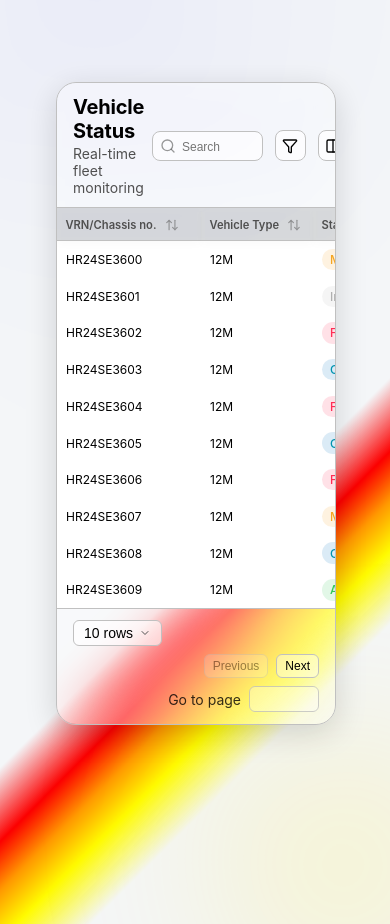
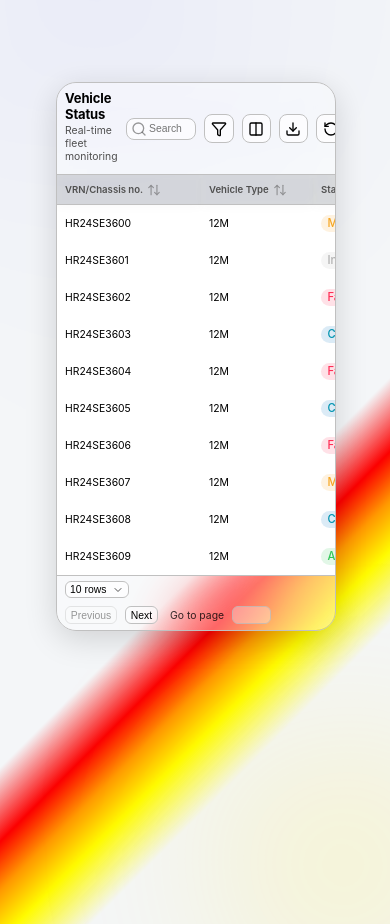
Before and after one commit to Praveen343577/Reusable-Table-Component, a React (Vite) app: page / in a window 390 px wide. Built offline with nearby package versions, Linux system fonts and the light colour scheme; the HTML template or start-up script is replaced by a standard one.

Commit message:
updated responsiveness on 4 breakpoints

```diff
--- a/src/App.jsx
+++ b/src/App.jsx
@@ -22,20 +22,8 @@ function App() {
       render: (row) => {
         const initials = row.driver.split(' ').map(n => n[0]).join('').substring(0, 2).toUpperCase();
         return (
-          <div style={{ display: 'flex', alignItems: 'center', gap: '8px' }}>
-            <div style={{
-              width: '27px',
-              height: '27px',
-              borderRadius: '50%',
-              backgroundColor: 'rgba(0, 146, 175, 0.1)',
-              border: "1.5px solid rgba(0, 146, 175, 0.2)",
-              color: '#0093af',
-              display: 'flex',
-              alignItems: 'center',
-              justifyContent: 'center',
-              fontSize: '12px',
-              fontWeight: '400'
-            }}>
+          <div className="driver-wrapper">
+            <div className="driver-avatar">
               {initials}
             </div>
             <span>{row.driver}</span>
--- a/src/Components/Table/Body/DeltaPill.css
+++ b/src/Components/Table/Body/DeltaPill.css
@@ -31,3 +31,23 @@
   font-size: 10px;
   margin-right: 4px;
 }
+
+@media (max-width: 72rem) {
+  .ct-delta-pill { padding: 1.5px 5px; font-size: 9px; margin-left: 5px; }
+  .ct-delta-icon { font-size: 9px; margin-right: 3px; }
+}
+
+@media (max-width: 64rem) {
+  .ct-delta-pill { padding: 1px 4px; font-size: 8px; margin-left: 4px; }
+  .ct-delta-icon { font-size: 8px; margin-right: 2px; }
+}
+
+@media (max-width: 56rem) {
+  .ct-delta-pill { padding: 1px 3px; font-size: 8px; margin-left: 3px; }
+  .ct-delta-icon { font-size: 8px; margin-right: 2px; }
+}
+
+@media (max-width: 48rem) {
+  .ct-delta-pill { padding: 0px 2px; font-size: 7px; margin-left: 2px; }
+  .ct-delta-icon { font-size: 7px; margin-right: 1px; }
+}
--- a/src/Components/Table/Header/Header.css
+++ b/src/Components/Table/Header/Header.css
@@ -24,3 +24,19 @@
 .ct-sort-icons.active {
   color: #0093af;
 }
+
+@media (max-width: 72rem) {
+  .ct-th-content { gap: 0.45rem; }
+}
+
+@media (max-width: 64rem) {
+  .ct-th-content { gap: 0.4rem; }
+}
+
+@media (max-width: 56rem) {
+  .ct-th-content { gap: 0.35rem; }
+}
+
+@media (max-width: 48rem) {
+  .ct-th-content { gap: 0.25rem; }
+}
--- a/src/Components/Table/Pagination/Pagination.css
+++ b/src/Components/Table/Pagination/Pagination.css
@@ -150,51 +150,40 @@
 }
 
 @media (max-width: 72rem) {
-  .ct-footer {
-    padding: 0.75rem 1rem;
-    flex-wrap: wrap;
-    gap: 1rem;
-    justify-content: space-between;
-  }
-  .ct-page-btn {
-    padding: 0.25rem 0.5rem;
-    font-size: 0.75rem;
-    min-width: 1.5rem;
-  }
-  .ct-go-to {
-    margin-left: 0.5rem;
-  }
+  .ct-footer { padding: 0.75rem 1rem; flex-wrap: wrap; gap: 1rem; justify-content: space-between; }
+  .ct-showing-text { font-size: 0.8125rem; }
+  .ct-rows-trigger { padding: 0.2rem 0.5rem; font-size: 0.8125rem; }
+  .ct-page-btn { padding: 0.3rem 0.6rem; font-size: 0.8125rem; min-width: 1.75rem; }
+  .ct-go-to { font-size: 0.8125rem; margin-left: 0.75rem; }
+  .ct-go-to input { width: 2.75rem; padding: 0.3rem; font-size: 0.8125rem; }
+}
+
+@media (max-width: 64rem) {
+  .ct-showing-label { display: none; }
+  .ct-footer { padding: 0.6rem 0.85rem; }
+  .ct-showing-text { font-size: 0.75rem; }
+  .ct-rows-trigger { padding: 0.15rem 0.4rem; font-size: 0.75rem; }
+  .ct-page-btn { padding: 0.25rem 0.5rem; font-size: 0.75rem; min-width: 1.5rem; }
+  .ct-go-to { font-size: 0.75rem; margin-left: 0.5rem; }
+  .ct-go-to input { width: 2.5rem; padding: 0.25rem; font-size: 0.75rem; }
+}
+
+@media (max-width: 56rem) {
+  .ct-footer { padding: 0.5rem 0.75rem; }
+  .ct-showing-text { font-size: 0.7rem; }
+  .ct-rows-trigger { padding: 0.15rem 0.3rem; font-size: 0.7rem; }
+  .ct-page-btn { padding: 0.2rem 0.4rem; font-size: 0.7rem; min-width: 1.25rem; }
+  .ct-go-to { font-size: 0.7rem; margin-left: 0.4rem; }
+  .ct-go-to input { width: 2.25rem; padding: 0.2rem; font-size: 0.7rem; }
 }
 
 @media (max-width: 48rem) {
-  .ct-footer {
-    flex-direction: row;
-    flex-wrap: wrap;
-    justify-content: space-between;
-    gap: 0.5rem;
-  }
-  .ct-showing-text {
-    width: auto;
-  }
-  .ct-pagination-controls {
-    width: auto;
-    flex-wrap: wrap;
-    justify-content: flex-end;
-  }
-  .ct-go-to {
-    width: auto;
-    margin-left: 0.5rem;
-  }
-  .ct-pagination-numbers {
-    display: none;
-  }
+  .ct-footer { flex-direction: row; flex-wrap: wrap; justify-content: space-between; gap: 0.5rem; padding: 0.4rem 0.5rem; }
+  .ct-showing-text { width: auto; font-size: 0.65rem; }
+  .ct-rows-trigger { padding: 0.1rem 0.25rem; font-size: 0.65rem; }
+  .ct-pagination-controls { width: auto; flex-wrap: wrap; justify-content: flex-end; }
+  .ct-go-to { width: auto; margin-left: 0.25rem; font-size: 0.65rem; }
+  .ct-go-to input { width: 2rem; padding: 0.15rem; font-size: 0.65rem; }
+  .ct-pagination-numbers { display: none; }
+  .ct-page-btn { padding: 0.15rem 0.3rem; font-size: 0.65rem; }
 }
-
-@media (max-width: 64rem) {
-  .ct-showing-label {
-    display: none;
-  }
-  .ct-go-to input {
-    padding: 0.25rem 0.625rem;
-  }
-}
--- a/src/Components/Table/Table.css
+++ b/src/Components/Table/Table.css
@@ -148,6 +148,26 @@
   background: rgba(0, 0, 0, 0.04);
   border: 1.5px dashed rgba(176, 176, 176, 0.35);
 }
+
+/* ===== Driver Avatar ===== */
+.driver-wrapper {
+  display: flex;
+  align-items: center;
+  gap: 0.5rem;
+}
+.driver-avatar {
+  width: 1.6875rem; /* ~27px */
+  height: 1.6875rem;
+  border-radius: 50%;
+  background-color: rgba(0, 147, 175, 0.1);
+  border: 1.5px solid rgba(0, 147, 175, 0.2);
+  color: #0093af;
+  display: flex;
+  align-items: center;
+  justify-content: center;
+  font-size: 0.75rem; /* 12px */
+  font-weight: 500;
+}
 .status-charging {
   color: var(--primary-color);
   background: rgba(0, 114, 188, 0.14);
@@ -285,50 +305,45 @@
 
 /* ===== Responsive Breakpoints ===== */
 @media (max-width: 72rem) {
-  .ct-table th {
-    padding: 1em 1em;
-    font-size: 0.75rem;
-  }
-  .ct-table td {
-    padding: 0.4em 1em;
-    font-size: 0.8125rem;
-    height: 2.5rem;
-  }
-  .ct-btn {
-    padding: 0.4rem 0.75rem;
-    font-size: 0.75rem;
-    gap: 0.4rem;
-  }
-  .status-chip {
-    padding: 0.2rem 0.5rem;
-    font-size: 0.75rem;
-  }
+  .ct-table th { padding: 0.875rem 0.875rem; font-size: 0.75rem; }
+  .ct-table td { padding: 0.4rem 0.875rem; font-size: 0.8125rem; height: 2.5rem; }
+  .ct-checkbox { width: 1.125rem; height: 1.125rem; }
+  .ct-btn { padding: 0.45rem 0.85rem; font-size: 0.8125rem; gap: 0.4rem; }
+  .status-chip { padding: 0.2rem 0.6rem; font-size: 0.8125rem; }
+  .driver-avatar { width: 1.5rem; height: 1.5rem; font-size: 0.7rem; }
+  .ct-glass-dropdown-item { padding: 0.45rem; font-size: 0.8125rem; gap: 0.6rem; }
+}
+
+@media (max-width: 64rem) {
+  .ct-table th { padding: 0.75rem 0.75rem; font-size: 0.7rem; }
+  .ct-table td { padding: 0.35rem 0.75rem; font-size: 0.75rem; height: 2.25rem; }
+  .ct-checkbox { width: 1rem; height: 1rem; }
+  .ct-btn { padding: 0.4rem 0.75rem; font-size: 0.75rem; }
+  .status-chip { padding: 0.15rem 0.5rem; font-size: 0.75rem; }
+  .driver-avatar { width: 1.375rem; height: 1.375rem; font-size: 0.65rem; }
+  .ct-glass-dropdown-item { padding: 0.4rem; font-size: 0.75rem; gap: 0.5rem; }
 }
 
 @media (max-width: 56rem) {
-  .ct-table th {
-    padding: 0.85em 0.75em;
-    font-size: 0.7rem;
-  }
-  .ct-table td {
-    padding: 0.3em 0.75em;
-    font-size: 0.75rem;
-    height: 2rem;
-  }
-  .status-active,
-  .status-inactive,
-  .status-charging,
-  .status-maintenance,
-  .status-fault {
-    border: none;
-  }
+  .ct-table th { padding: 0.65rem 0.65rem; font-size: 0.65rem; }
+  .ct-table td { padding: 0.3rem 0.65rem; font-size: 0.7rem; height: 2rem; }
+  .driver-avatar { width: 1.25rem; height: 1.25rem; font-size: 0.6rem; }
+  .ct-glass-dropdown-item { padding: 0.35rem; font-size: 0.75rem; }
+
+  .status-active, .status-inactive, .status-charging, .status-maintenance, .status-fault { border: none; }
 
   /* Make toolbar action buttons icon-only */
-  .ct-btn-text {
-    display: none;
-  }
-  .ct-toolbar-actions .ct-btn {
-    padding: 0.4rem;
-    justify-content: center;
-  }
+  .ct-btn-text { display: none; }
+  .ct-toolbar-actions .ct-btn { padding: 0.4rem; justify-content: center; }
 }
+
+@media (max-width: 48rem) {
+  .ct-table th { padding: 0.5rem 0.5rem; font-size: 0.6rem; }
+  .ct-table td { padding: 0.25rem 0.5rem; font-size: 0.65rem; height: 1.75rem; }
+  .ct-checkbox { width: 0.875rem; height: 0.875rem; }
+  .ct-btn { padding: 0.35rem 0.65rem; font-size: 0.7rem; }
+  .ct-toolbar-actions .ct-btn { padding: 0.35rem; }
+  .status-chip { padding: 0.1rem 0.4rem; font-size: 0.7rem; }
+  .driver-avatar { width: 1.125rem; height: 1.125rem; font-size: 0.55rem; }
+  .ct-glass-dropdown-item { padding: 0.3rem; font-size: 0.7rem; gap: 0.4rem; }
+}
--- a/src/Components/Table/Toolbar/Filter.css
+++ b/src/Components/Table/Toolbar/Filter.css
@@ -206,20 +206,38 @@
   margin-left: 0.125rem;
 }
 
+@media (max-width: 72rem) {
+  .ct-filter-dropdown { min-width: 15rem; }
+  .ct-filter-title { font-size: 0.75rem; }
+  .ct-filter-clear-all { font-size: 0.7rem; }
+  .ct-filter-column-header { padding: 0.55rem 0.8rem; font-size: 0.75rem; }
+  .ct-filter-values { width: 11.5rem; padding: 0.45rem; }
+  .ct-filter-value-item { padding: 0.35rem 0.45rem !important; font-size: 0.75rem !important; gap: 0.45rem !important; }
+}
+
 @media (max-width: 64rem) {
-  .ct-filter-dropdown {
-    min-width: 14rem;
-  }
-  .ct-filter-column-header {
-    padding: 0.5rem 0.75rem;
-    font-size: 0.75rem;
-  }
-  .ct-filter-values {
-    width: 11rem;
-    left: 100%;
-  }
-  .ct-filter-value-item {
-    padding: 0.3rem 0.4rem !important;
-    font-size: 0.75rem !important;
-  }
+  .ct-filter-dropdown { min-width: 14rem; }
+  .ct-filter-title { font-size: 0.7rem; }
+  .ct-filter-clear-all { font-size: 0.65rem; }
+  .ct-filter-column-header { padding: 0.5rem 0.75rem; font-size: 0.75rem; }
+  .ct-filter-values { width: 11rem; padding: 0.4rem; }
+  .ct-filter-value-item { padding: 0.3rem 0.4rem !important; font-size: 0.75rem !important; gap: 0.4rem !important; }
 }
+
+@media (max-width: 56rem) {
+  .ct-filter-dropdown { min-width: 13rem; }
+  .ct-filter-title { font-size: 0.65rem; }
+  .ct-filter-clear-all { font-size: 0.6rem; }
+  .ct-filter-column-header { padding: 0.45rem 0.65rem; font-size: 0.7rem; }
+  .ct-filter-values { width: 10.5rem; padding: 0.35rem; }
+  .ct-filter-value-item { padding: 0.25rem 0.35rem !important; font-size: 0.7rem !important; gap: 0.35rem !important; }
+}
+
+@media (max-width: 48rem) {
+  .ct-filter-dropdown { min-width: 12rem; }
+  .ct-filter-title { font-size: 0.6rem; }
+  .ct-filter-clear-all { font-size: 0.55rem; }
+  .ct-filter-column-header { padding: 0.4rem 0.5rem; font-size: 0.65rem; }
+  .ct-filter-values { width: 10rem; padding: 0.3rem; }
+  .ct-filter-value-item { padding: 0.2rem 0.3rem !important; font-size: 0.65rem !important; gap: 0.3rem !important; }
+}
--- a/src/Components/Table/Toolbar/Search.css
+++ b/src/Components/Table/Toolbar/Search.css
@@ -47,18 +47,21 @@
 }
 
 @media (max-width: 72rem) {
-  .ct-search-input {
-    max-width: 12rem;
-    padding: 0.5rem 0.5rem 0.4rem 1.8rem;
-    font-size: 0.75rem;
-  }
-  .ct-search-icon {
-    left: 0.5rem;
-  }
+  .ct-search-input { padding: 0.45rem 0.75rem 0.45rem 2rem; font-size: 0.8125rem; max-width: 12rem; }
+  .ct-search-icon { left: 0.65rem; }
 }
 
 @media (max-width: 64rem) {
-  .ct-search-input {
-    max-width: 4.5rem;
-  }
+  .ct-search-input { padding: 0.4rem 0.6rem 0.4rem 1.75rem; font-size: 0.75rem; max-width: 4.5rem; }
+  .ct-search-icon { left: 0.5rem; }
 }
+
+@media (max-width: 56rem) {
+  .ct-search-input { padding: 0.35rem 0.5rem 0.35rem 1.5rem; font-size: 0.7rem; max-width: 3.5rem; }
+  .ct-search-icon { left: 0.4rem; }
+}
+
+@media (max-width: 48rem) {
+  .ct-search-input { padding: 0.3rem 0.4rem 0.3rem 1.4rem; font-size: 0.65rem; max-width: 2.5rem; }
+  .ct-search-icon { left: 0.35rem; }
+}
--- a/src/Components/Table/Toolbar/Toolbar.css
+++ b/src/Components/Table/Toolbar/Toolbar.css
@@ -101,36 +101,34 @@
 }
 
 @media (max-width: 72rem) {
-  .ct-toolbar {
-    padding: 0.75rem 1rem 0 1rem;
-    flex-wrap: nowrap;
-    gap: 0.5rem;
-  }
-  .ct-tab {
-    font-size: 0.875rem;
-    padding: 0.4rem 0 0.8rem 0;
-  }
-  .ct-toolbar-actions {
-    gap: 0.75rem;
-    margin-bottom: 0.75rem;
-    flex-wrap: nowrap;
-  }
+  .ct-toolbar { padding: 0.75rem 1rem 0 1rem; flex-wrap: nowrap; gap: 0.5rem; }
+  .ct-tab { font-size: 0.875rem; padding: 0.4rem 0 0.8rem 0; }
+  .ct-toolbar-actions { gap: 0.75rem; margin-bottom: 0.75rem; flex-wrap: nowrap; }
+  .ct-toolbar-title { font-size: 1.125rem; }
+  .ct-toolbar-subtitle { font-size: 0.8125rem; }
+}
+
+@media (max-width: 64rem) {
+  .ct-toolbar { padding: 0.6rem 0.85rem 0 0.85rem; }
+  .ct-tab { font-size: 0.8125rem; padding: 0.35rem 0 0.7rem 0; }
+  .ct-toolbar-actions { gap: 0.5rem; margin-bottom: 0.6rem; }
+  .ct-toolbar-title { font-size: 1rem; }
+  .ct-toolbar-subtitle { font-size: 0.75rem; }
+}
+
+@media (max-width: 56rem) {
+  .ct-toolbar { padding: 0.5rem 0.75rem 0 0.75rem; }
+  .ct-tab { font-size: 0.75rem; padding: 0.3rem 0 0.6rem 0; }
+  .ct-toolbar-actions { margin-bottom: 0.5rem; }
+  .ct-toolbar-title { font-size: 0.875rem; }
+  .ct-toolbar-subtitle { font-size: 0.7rem; }
 }
 
 @media (max-width: 48rem) {
-  .ct-toolbar {
-    flex-direction: row;
-    align-items: center;
-    flex-wrap: nowrap;
-  }
-  .ct-toolbar-actions {
-    width: auto;
-    justify-content: flex-end;
-    flex-wrap: nowrap;
-    overflow-x: visible;
-  }
-  .ct-tabs {
-    width: auto;
-    overflow-x: auto;
-  }
+  .ct-toolbar { flex-direction: row; align-items: center; flex-wrap: nowrap; padding: 0.4rem 0.5rem 0 0.5rem; }
+  .ct-toolbar-actions { width: auto; justify-content: flex-end; flex-wrap: nowrap; overflow-x: visible; margin-bottom: 0.4rem; }
+  .ct-tabs { width: auto; overflow-x: auto; gap: 0.75rem; }
+  .ct-tab { font-size: 0.7rem; padding: 0.25rem 0 0.5rem 0; }
+  .ct-toolbar-title { font-size: 0.8125rem; }
+  .ct-toolbar-subtitle { font-size: 0.65rem; }
 }
```
